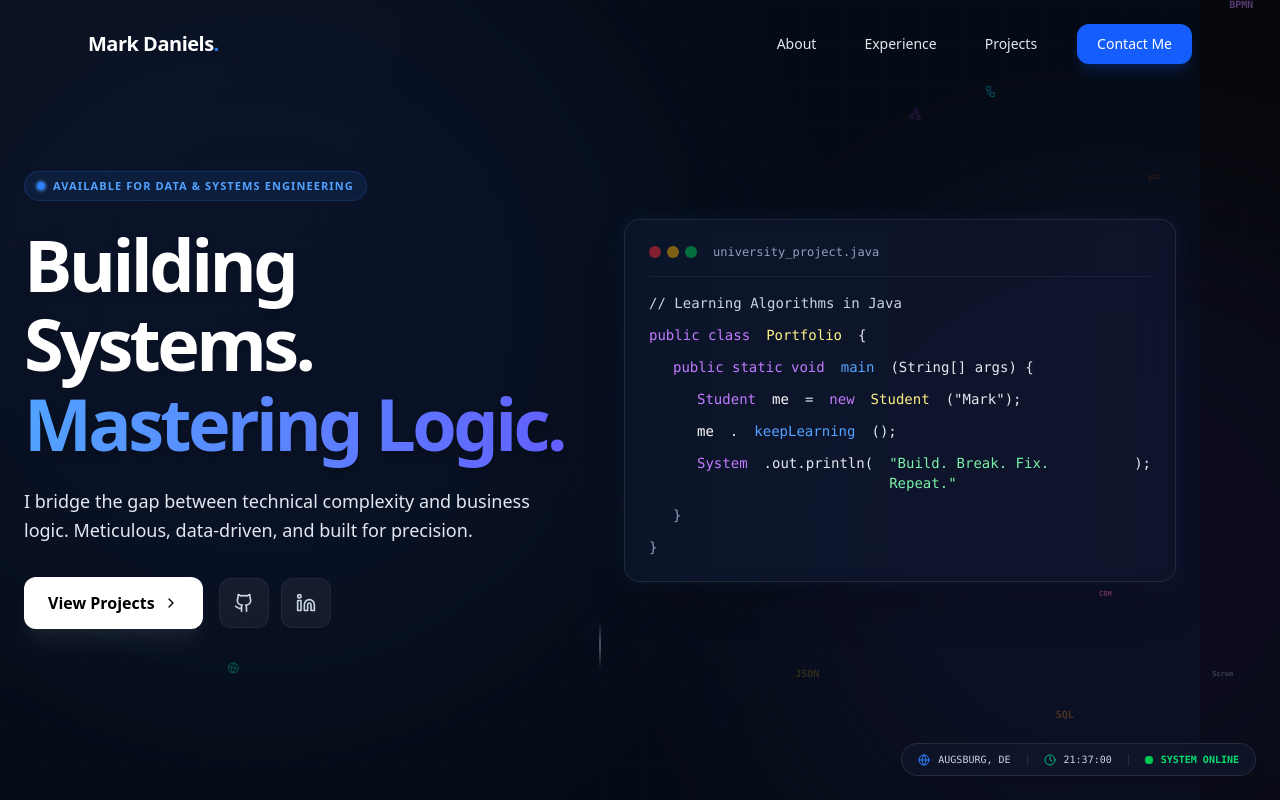
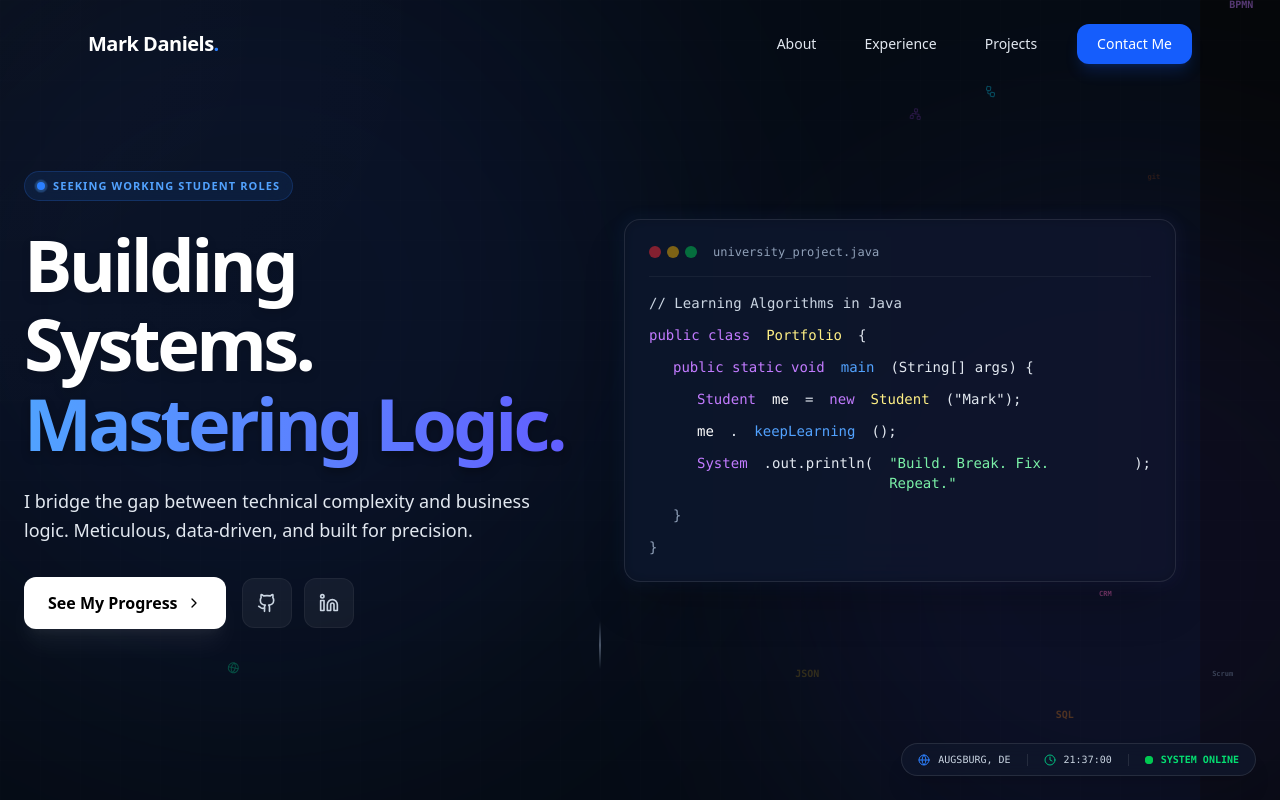
Before and after one commit to MarkDanielsMCraft/portfolio, a React (Vite) app: page / in a window 1280 px wide. Shown: the top 800 px of the page. Built offline with nearby package versions, Linux system fonts and the light colour scheme.

Commit message:
Refactor: Reverted hero copy to Student persona per feedback

```diff
--- a/src/App.jsx
+++ b/src/App.jsx
@@ -419,7 +419,7 @@ const App = () => {
                     <span className="animate-ping absolute inline-flex h-full w-full rounded-full bg-blue-400 opacity-75"></span>
                     <span className="relative inline-flex rounded-full h-2 w-2 bg-blue-500"></span>
                   </span>
-                  Available for Data & Systems Engineering
+                  Seeking Working Student Roles
                 </div>
 
                 <h1 className="text-5xl md:text-7xl font-black tracking-tighter mb-6 text-white leading-[1.1] drop-shadow-lg">
@@ -436,7 +436,7 @@ const App = () => {
                 <div className="flex flex-wrap gap-4">
                   <Magnetic>
                     <a href="#projects" className="group flex items-center gap-2 bg-white text-black hover:bg-blue-50 px-6 py-3.5 rounded-xl font-bold transition-all shadow-xl shadow-white/5 hover:shadow-white/10 active:scale-95">
-                      View Projects <ChevronRight className="w-4 h-4 group-hover:translate-x-1 transition-transform" />
+                      See My Progress <ChevronRight className="w-4 h-4 group-hover:translate-x-1 transition-transform" />
                     </a>
                   </Magnetic>
                   <div className="flex items-center gap-3">
```
